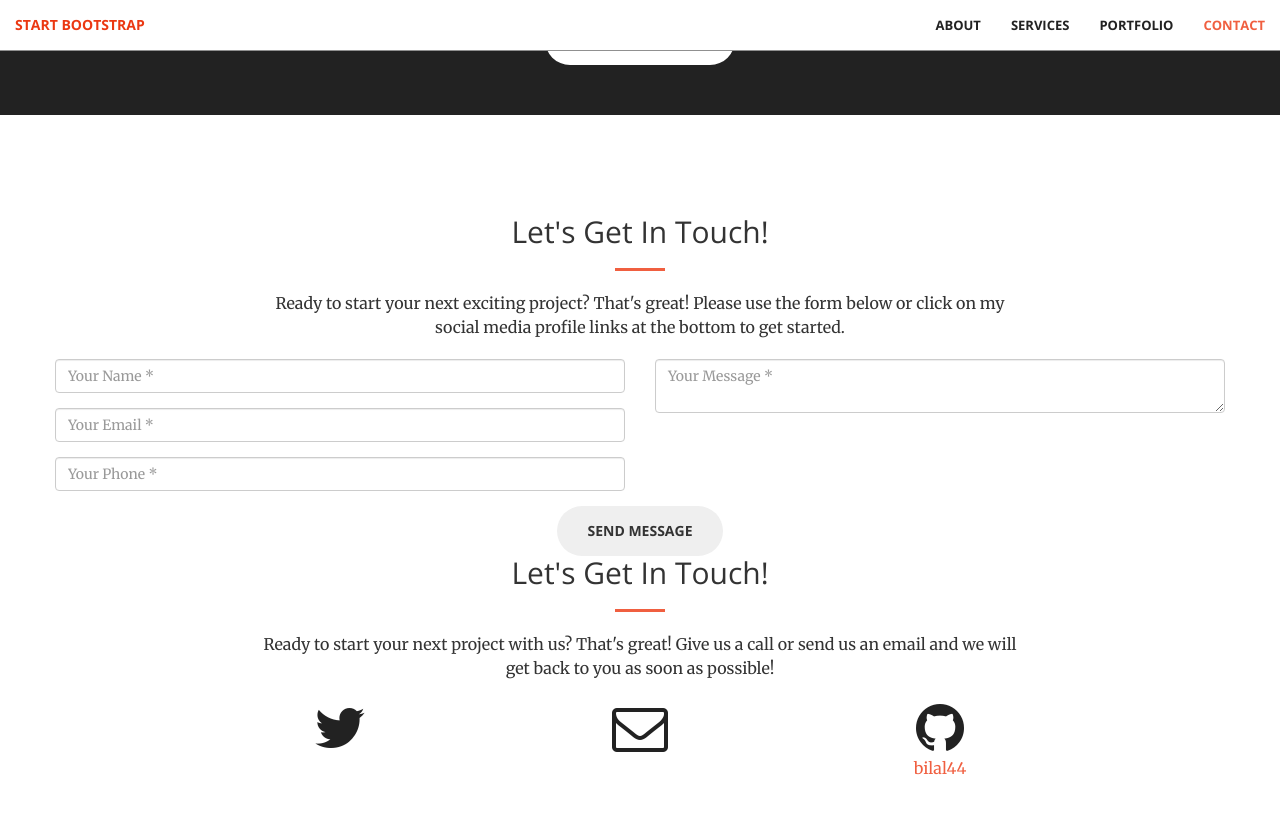
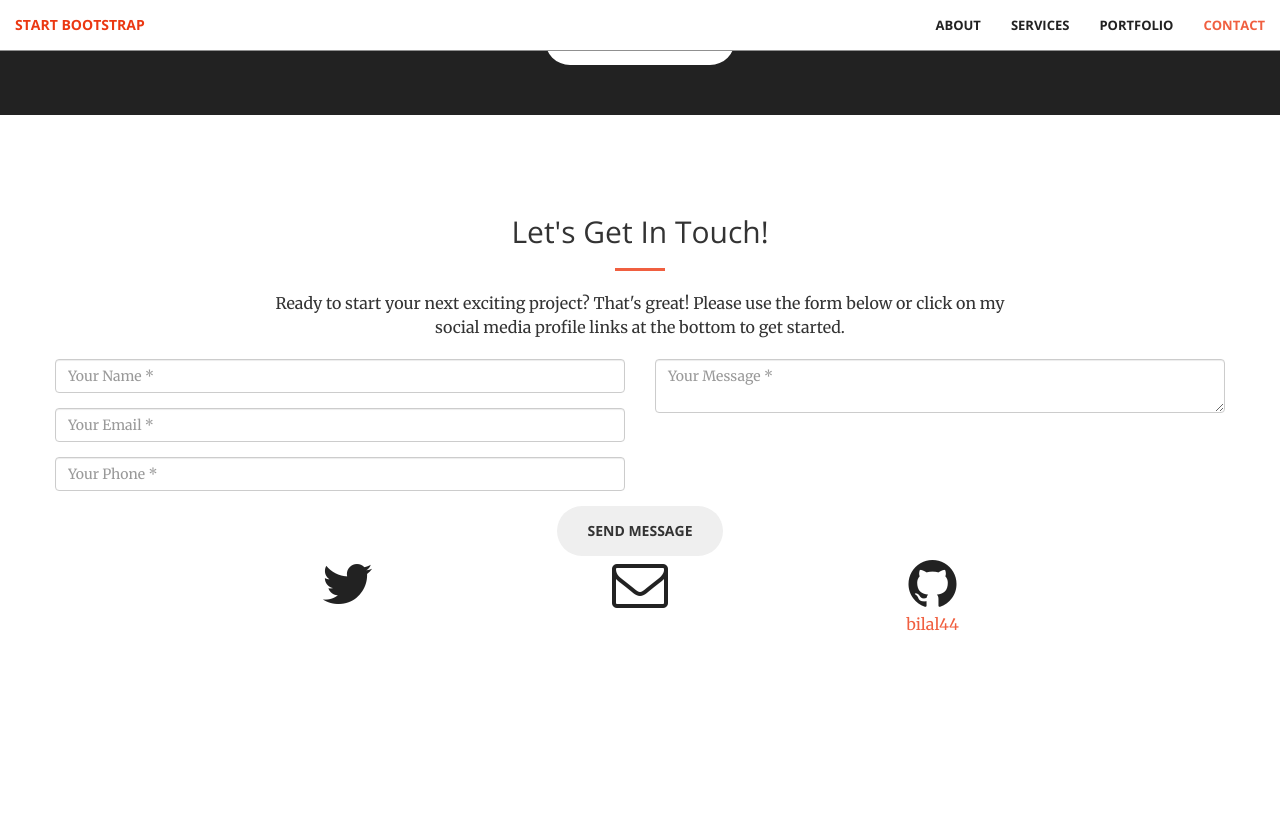
Before and after one commit to Bilal44/bilal44.github.io, a Jekyll site: the page built from index.html, in a window 1280 px wide and 900 px high, scrolled down 2322 px. Shown: the top 814 px of the window. Built offline with Jekyll 4.4.1, drawn with Linux system fonts in a browser that asks for light colours; after the commit the page ends 3078 px from its top, so only the background shows below that.

Commit message:
Move social media links to a seperate container

```diff
--- a/_includes/contact.html
+++ b/_includes/contact.html
@@ -39,12 +39,8 @@
                     </form>
                 </div>
             </div>
+        <div class="container">
             <div class="row">
-                <div class="col-lg-8 col-lg-offset-2 text-center">
-                    <h2 class="section-heading">Let's Get In Touch!</h2>
-                    <hr class="primary">
-                    <p>Ready to start your next project with us? That's great! Give us a call or send us an email and we will get back to you as soon as possible!</p>
-                </div>
             <div class="col-lg-2 col-lg-offset-2 text-center">
                 <a href="https://twitter.com/{{ site.twitter_username }}">
                     <i class="fa fa-twitter fa-3x wow bounceIn" data-wow-delay=".1s"></i>
@@ -63,5 +59,6 @@
                     <p>{{ site.github_username }}</p>
                 </a>
             </div>
+        </div>
     </div>
 </section>
```
